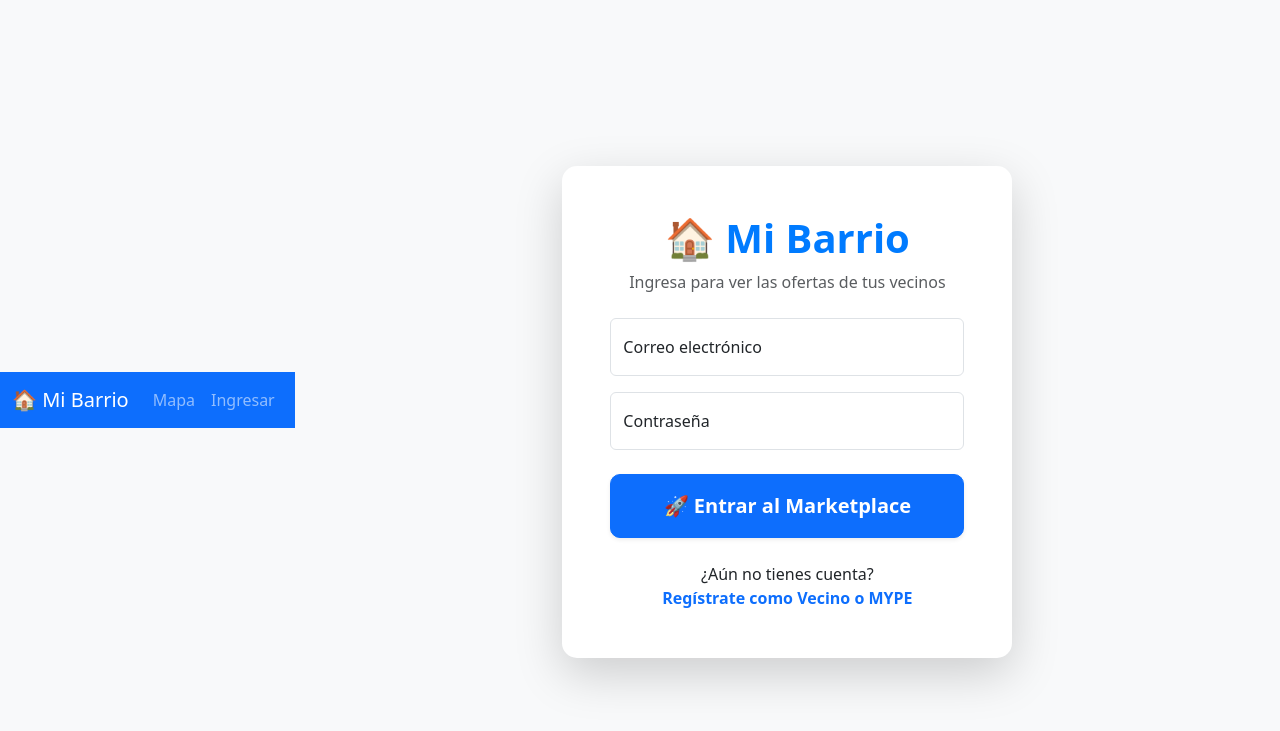
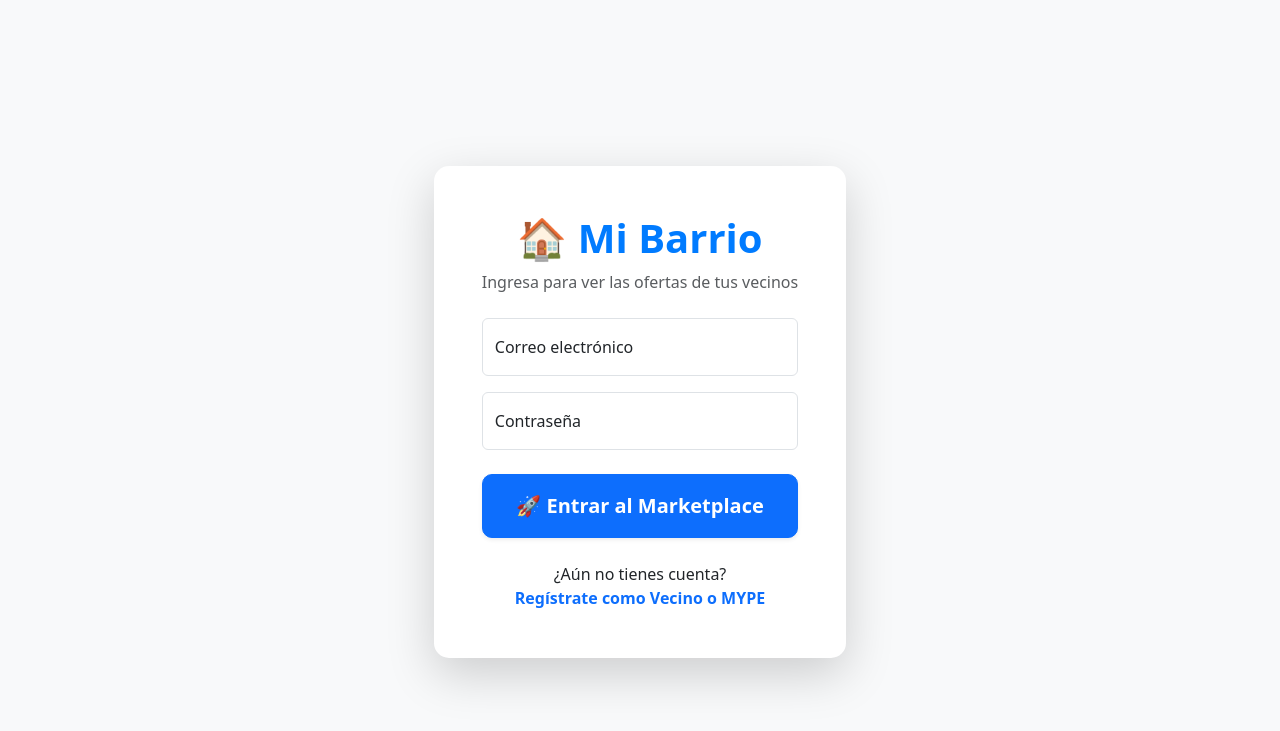
Before and after one commit to otambraico/marketplace, a Flask app: page /login in a window 1280 px wide. Shown: the top 731 px of the page. Run offline with Flask 3, Linux system fonts and the light colour scheme; some libraries are stand-ins or nearby versions.

Commit message:
Vigesima octava actualización del sistema en producción

```diff
--- a/templates/base.html
+++ b/templates/base.html
@@ -27,7 +27,7 @@
     {% block head %}{% endblock %}
 </head>
 <body>
-
+    {% if request.path != '/login' and request.path != '/registro' %}
     <nav class="navbar navbar-expand-lg navbar-dark bg-primary d-none d-md-block navbar-desktop">
         <div class="container">
             <a class="navbar-brand" href="/">🏠 Mi Barrio</a>
@@ -42,9 +42,14 @@
             </div>
         </div>
     </nav>
+    {% endif %}
 
-    <div class="container {% if request.path == '/' %}main-container-map{% else %}mt-4{% endif %}">
-        {% block content %}{% endblock %}
+    <div class="d-flex">
+        <main class="flex-grow-1">
+            <div class="container {% if request.path == '/' %}p-0 m-0 mw-100{% else %}mt-4{% endif %}">
+                {% block content %}{% endblock %}
+            </div>
+        </main>
     </div>
 
     <nav class="bottom-nav d-flex d-md-none">
```
